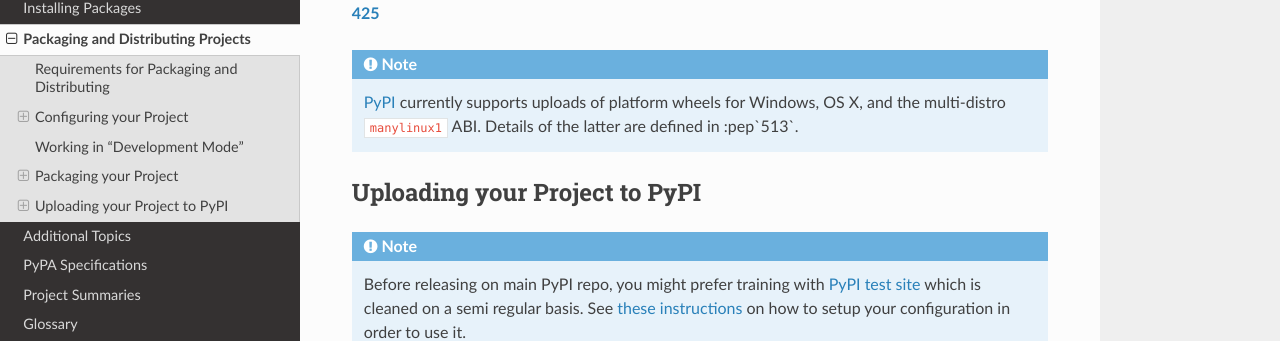
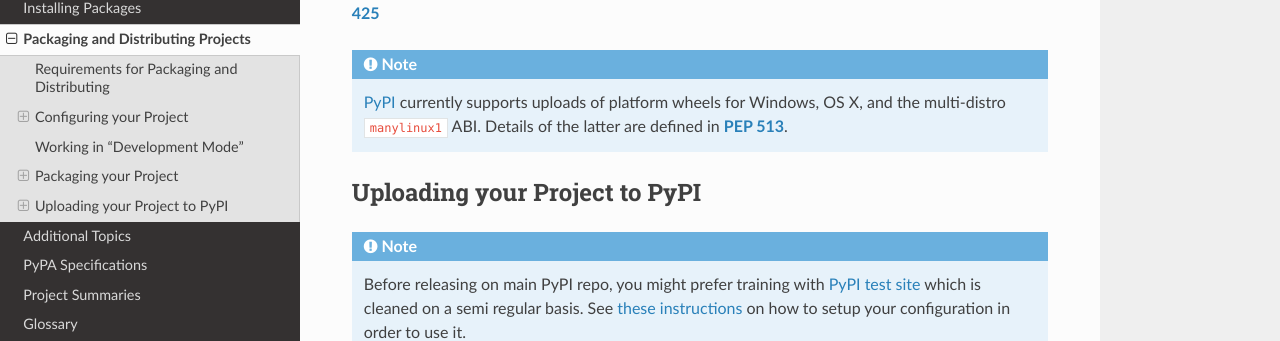
Before and after one commit to pypa/packaging.python.org, a Sphinx documentation site: the page built from source/distributing.rst, in a window 1280 px wide and 900 px high, scrolled down 12650 px. Shown: the part 141-482 px from the top of the window. Built offline with Sphinx 7.4.7 and the Read the Docs theme 2.0.0, drawn with Linux system fonts in a browser that asks for light colours; pages that are not in the unit, such as notebooks, are missing from menus; part of the change alters nothing that is shown.

```diff
--- a/source/distributing.rst
+++ b/source/distributing.rst
@@ -707,7 +707,7 @@ on. For details on the naming of wheel files, see :pep:`425`
 
   :term:`PyPI <Python Package Index (PyPI)>` currently supports uploads of
   platform wheels for Windows, OS X, and the multi-distro ``manylinux1`` ABI.
-  Details of the latter are defined in :pep`513`.
+  Details of the latter are defined in :pep:`513`.
 
 
 .. _`Uploading your Project to PyPI`:
```
